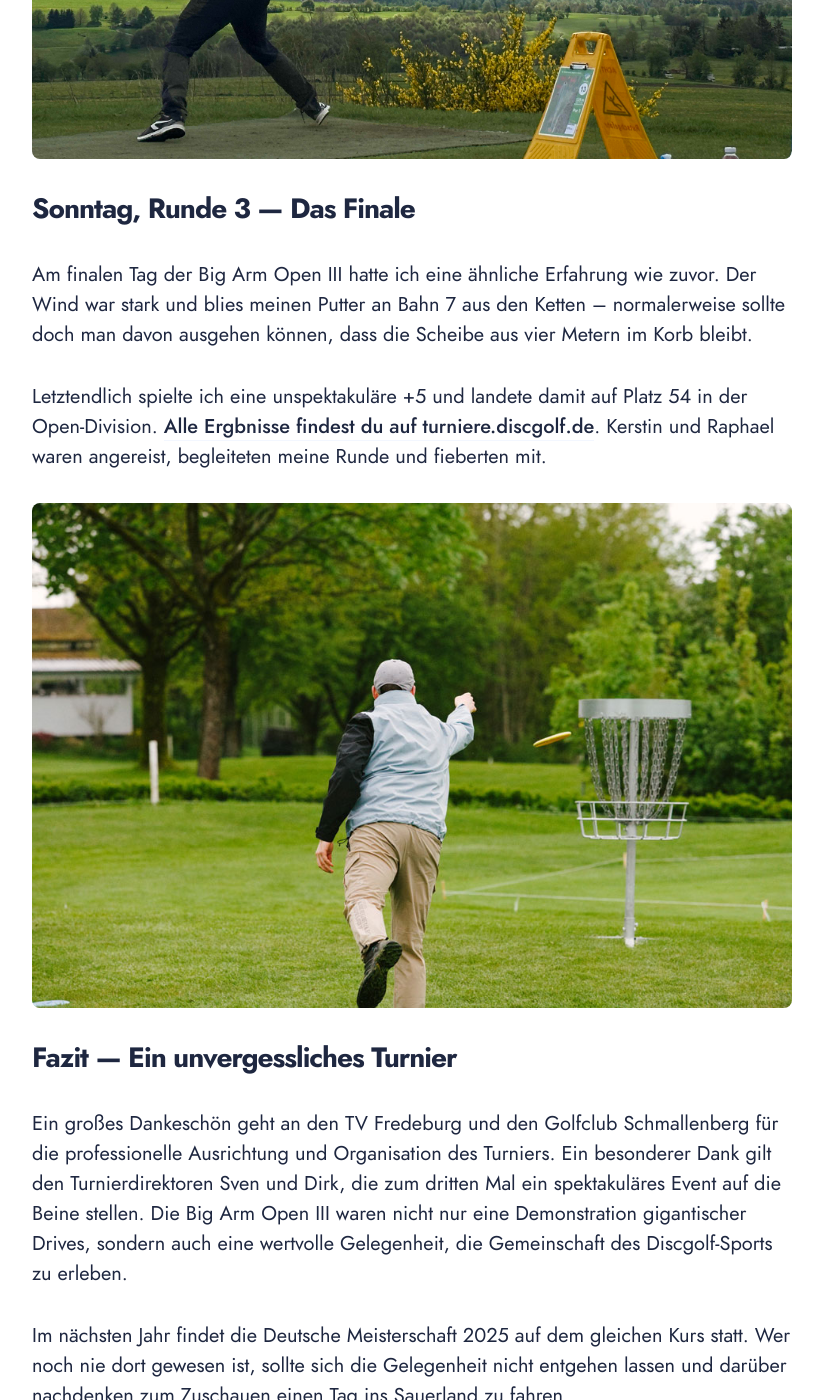
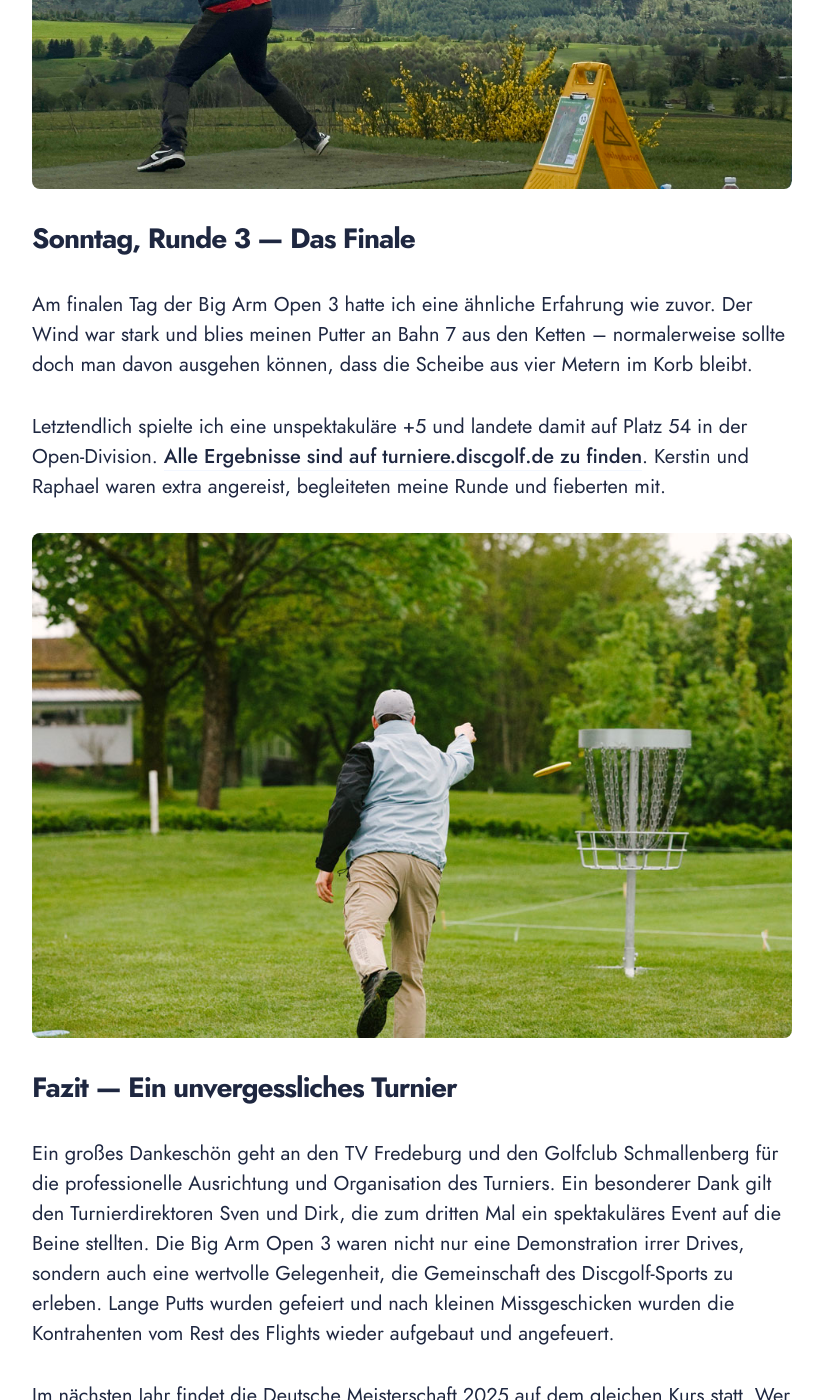
Before and after one commit to maxgreive/syndikat-web, a Jekyll site: the page built from _posts/2024-05-07-big-arm-open-3.md, in a window 1280 px wide and 1400 px high, scrolled down 3914 px. Shown: the whole window, without its empty margins (228-1051 px from the left). Built offline with Jekyll 4.4.1, drawn with Linux system fonts in a browser that asks for light colours; some web fonts are replaced; some of the changed text lies outside the part shown.

Commit message:
text changes

```diff
--- a/_posts/2024-05-08-big-arm-open-iii.md
+++ b/_posts/2024-05-07-big-arm-open-3.md
@@ -1,11 +1,12 @@
 ---
 layout: post
-title: "Schwerstarbeit im Sauerland: Ein Blick auf die Big Arm Open III"
+title: "Schwerstarbeit im Sauerland: Ein Blick auf die Big Arm Open 3"
+date: 2024-05-07 18:00
 image: /assets/images/posts/big-arm-open.jpg
 thumbnail: /assets/images/posts/thumbnails/big-arm-open.jpg
 tags: turnier
 author: max
-excerpt: Spannung und einige Herausforderungen bei den Big Arm Open III in Schmallenberg! Discgolf-Spieler aus ganz Deutschland messen sich in einem packenden Turnier!
+excerpt: Spannung und einige Herausforderungen bei den Big Arm Open 3 in Schmallenberg! Discgolf-Spieler aus ganz Deutschland messen sich an drei packenden Turniertagen!
 ---
 
 Ursprünglich hatte ich geplant, auch ohne Startplatz nach Schmallenberg zu fahren, um beim Turnier Fotos zu schießen und die atemberaubende Atmosphäre des Golfplatzes zu genießen. Philipp und ich hatten zusammen mit Severin von den [Bonnsai](https://bonnsai.org/) eine Ferienwohnung für das Wochenende gemietet. Da allerdings nur der Bonner aufgrund seines Ratings einen Startplatz sicher hatte, planten wir, zumindest den Donnerstag zu nutzen, um am Übungstag eine Runde zu spielen.
@@ -14,7 +15,7 @@ Ursprünglich hatte ich geplant, auch ohne Startplatz nach Schmallenberg zu fahr
 
 ![](/assets/images/posts/big_arm_jump_putt.jpg)
 
-Am Donnerstagmorgen machten wir uns mit einem voll beladenen Smart – gepackt mit Discgolf-Scheiben sowie Regen- und Sommerkleidung, da das Wetter als wechselhaft vorhergesagt war – auf den Weg ins idyllische Sauerland. Im Golfclub Schmallenberg angekommen, taten wir uns am Tee der ersten Bahn mit Björn und Lukas zusammen, die ebenfalls nur für die Proberunde angereist waren. Die Sonne strahlte und die Bedingungen waren perfekt. Ich spielte eine +1, was mich mehr als glücklich machte.
+Am Donnerstagmorgen machten wir uns mit einem voll beladenen Smart – gepackt mit Discgolf-Scheiben sowie Regen- und Sommerkleidung, da das Wetter als wechselhaft vorhergesagt war – auf den Weg ins idyllische Sauerland. Im Golfclub Schmallenberg angekommen, taten wir uns am Tee der ersten Bahn mit Björn und Lukas zusammen, die ebenfalls nur für die Proberunde angereist waren. Die Sonne strahlte und die Bedingungen waren perfekt. Ich spielte eine +1, was die Erwartungen für einen guten Turnierstart schürten.
 
 Eine Runde auf dem Kurs dauert etwa 4 Stunden und führt über 7 Kilometer durch eine malerische Landschaft mit zahlreichen Höhenmetern. Die Herausforderung beginnt bereits an Bahn 1, einem 325 Meter langen Par 5, das sowohl Technik als auch Power erfordert.
 
@@ -41,14 +42,14 @@ Ich lernte drei sympathische Discgolfer kennen und genoss einen wunderbaren Tag
 
 ## Sonntag, Runde 3 — Das Finale
 
-Am finalen Tag der Big Arm Open III hatte ich eine ähnliche Erfahrung wie zuvor. Der Wind war stark und blies meinen Putter an Bahn 7 aus den Ketten – normalerweise sollte doch man davon ausgehen können, dass die Scheibe aus vier Metern im Korb bleibt.
+Am finalen Tag der Big Arm Open 3 hatte ich eine ähnliche Erfahrung wie zuvor. Der Wind war stark und blies meinen Putter an Bahn 7 aus den Ketten – normalerweise sollte doch man davon ausgehen können, dass die Scheibe aus vier Metern im Korb bleibt.
 
-Letztendlich spielte ich eine unspektakuläre +5 und landete damit auf Platz 54 in der Open-Division. [Alle Ergbnisse findest du auf turniere.discgolf.de](https://turniere.discgolf.de/index.php?p=events&sp=live&id=2006). Kerstin und Raphael waren angereist, begleiteten meine Runde und fieberten mit.
+Letztendlich spielte ich eine unspektakuläre +5 und landete damit auf Platz 54 in der Open-Division. [Alle Ergebnisse sind auf turniere.discgolf.de zu finden](https://turniere.discgolf.de/index.php?p=events&sp=live&id=2006). Kerstin und Raphael waren extra angereist, begleiteten meine Runde und fieberten mit.
 
 ![](/assets/images/posts/big_arm_putt.jpg)
 
 ## Fazit — Ein unvergessliches Turnier
 
-Ein großes Dankeschön geht an den TV Fredeburg und den Golfclub Schmallenberg für die professionelle Ausrichtung und Organisation des Turniers. Ein besonderer Dank gilt den Turnierdirektoren Sven und Dirk, die zum dritten Mal ein spektakuläres Event auf die Beine stellen. Die Big Arm Open III waren nicht nur eine Demonstration gigantischer Drives, sondern auch eine wertvolle Gelegenheit, die Gemeinschaft des Discgolf-Sports zu erleben.
+Ein großes Dankeschön geht an den TV Fredeburg und den Golfclub Schmallenberg für die professionelle Ausrichtung und Organisation des Turniers. Ein besonderer Dank gilt den Turnierdirektoren Sven und Dirk, die zum dritten Mal ein spektakuläres Event auf die Beine stellten. Die Big Arm Open 3 waren nicht nur eine Demonstration irrer Drives, sondern auch eine wertvolle Gelegenheit, die Gemeinschaft des Discgolf-Sports zu erleben. Lange Putts wurden gefeiert und nach kleinen Missgeschicken wurden die Kontrahenten vom Rest des Flights wieder aufgebaut und angefeuert.
 
 Im nächsten Jahr findet die Deutsche Meisterschaft 2025 auf dem gleichen Kurs statt. Wer noch nie dort gewesen ist, sollte sich die Gelegenheit nicht entgehen lassen und darüber nachdenken zum Zuschauen einen Tag ins Sauerland zu fahren.
```
Also changed, not shown: assets/svelte-bundle.js, 1 other file.
